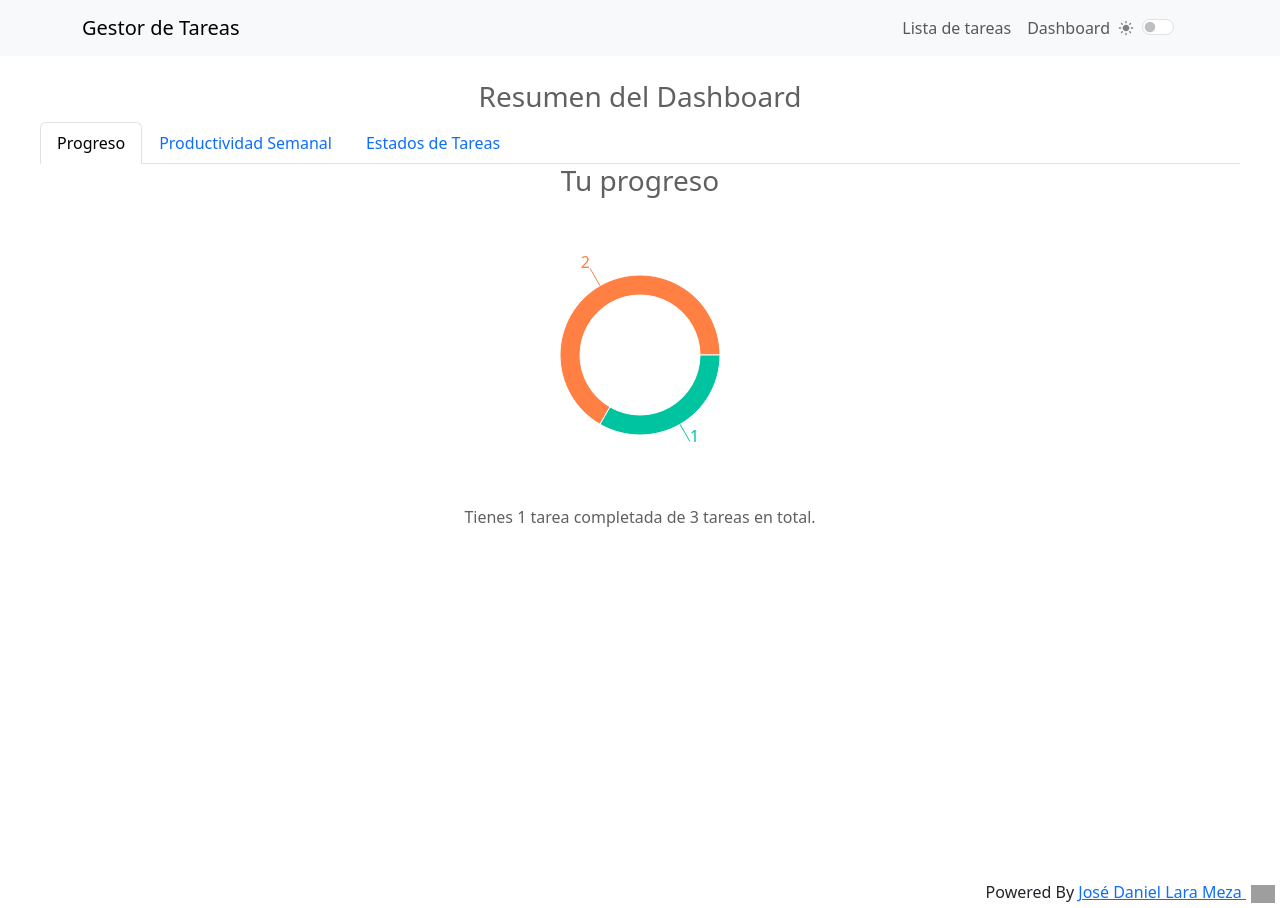
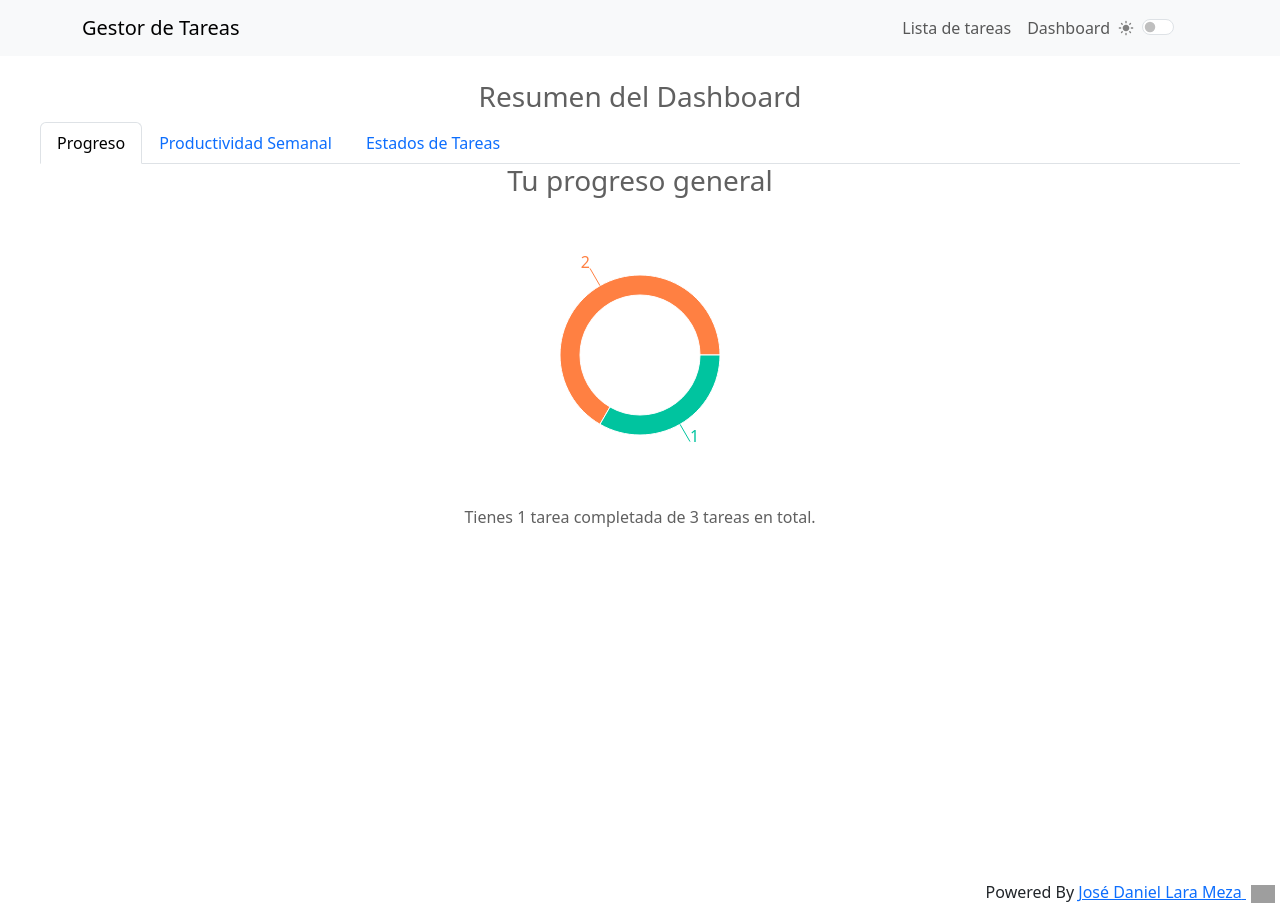
Before and after one commit to larajosed/ReactTodoList, a React (Create React App) app: page /dashboard in a window 1280 px wide. Both pictures are taken after a click on the button "Progreso". Built offline with nearby package versions, Linux system fonts and the light colour scheme; grey boxes are pictures that could not be loaded.

Commit message:
creation of component DashboardSimple

```diff
--- a/src/components/TodoDashboard.js
+++ b/src/components/TodoDashboard.js
@@ -43,7 +43,7 @@ function TodoDashboard() {
         <TodoDashboardSimple tasks={tasks} />
       ) : activeView === "productivity" ? (
         <TodoDashboardProductivity tasks={tasks} />
-      ) : activeView === "status" ? ( // 👈 Nueva condición
+      ) : activeView === "status" ? (
         <TodoDashboardStatus tasks={tasks} />
       ) : null}
     </div>
--- a/src/components/TodoDashboardSimple.js
+++ b/src/components/TodoDashboardSimple.js
@@ -10,16 +10,23 @@ function TodoDashboardSimple({ tasks }) {
   ];
 
   const COLORS = ["#FF8042", "#00C49F"];
-
-  // Lógica para el singular y plural
   const isSingular = tasks.length === 1;
   const taskText = isSingular ? "tarea" : "tareas";
   const completedText = completedCount === 1 ? "completada" : "completadas";
   const completedTextTarea = completedCount === 1 ? "tarea" : "tareas";
 
   return (
+    <div
+      style={{
+        width: "100%",
+        height: 600,
+        display: "flex",
+        flexDirection: "column",
+        alignItems: "center",
+      }}
+    >
+      <h3>Tu progreso general</h3>
       <div style={{ width: "100%", height: 300 }}>
-      <h3>Tu progreso</h3>
         <ResponsiveContainer>
           <PieChart>
             <Pie
@@ -46,6 +53,7 @@ function TodoDashboardSimple({ tasks }) {
           {`Tienes ${completedCount} ${completedTextTarea} ${completedText} de ${tasks.length} ${taskText} en total.`}
         </p>
       </div>
+    </div>
   );
 }
 
--- a/src/components/TodoForm.js
+++ b/src/components/TodoForm.js
@@ -1,5 +1,5 @@
-import React, { useContext, useState, useEffect } from "react";
-import { Form, Button, Modal, FormGroup, FormLabel } from "react-bootstrap";
+import { useContext, useState, useEffect } from "react";
+import { Form, Button, Modal } from "react-bootstrap";
 import { TodoFormContext } from "../context/todoFormContext";
 import todoService from "../services/todoService";
 import "../css/TodoForm.css";
```
Lines whose indentation alone changed are shown as unchanged.
